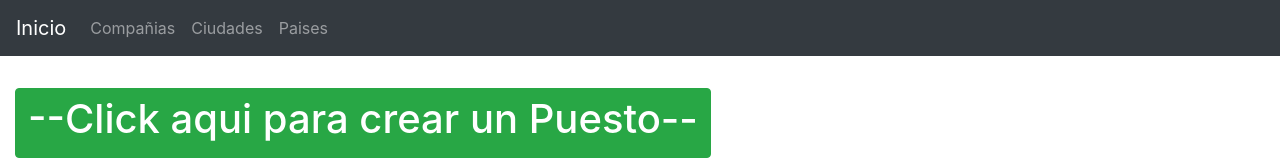
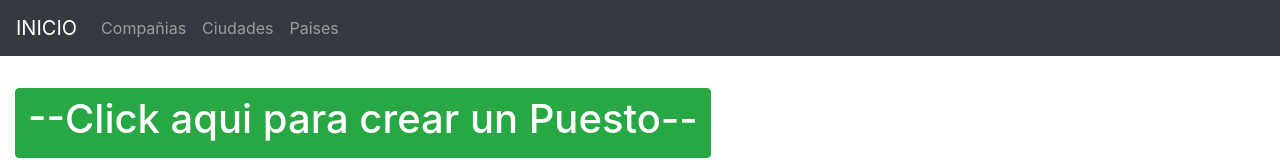
Before and after one commit to maximarsoficial/practicareact, a React (Create React App) app: page / in a window 1280 px wide. Shown: the top 160 px of the page. Built offline with nearby package versions, Linux system fonts and the light colour scheme.

Commit message:
Update NavBar.jsx

```diff
--- a/src/views/NavBar.jsx
+++ b/src/views/NavBar.jsx
@@ -14,7 +14,7 @@ class NavBar extends React.Component {
     <p>
         <nav className="navbar navbar-expand-md navbar-dark fixed-top bg-dark">
 
-            <Link className="navbar-brand" to="/">Inicio</Link>
+            <Link className="navbar-brand" to="/">INICIO</Link>
             <button
                 className="navbar-toggler"
                 type="button"
```
